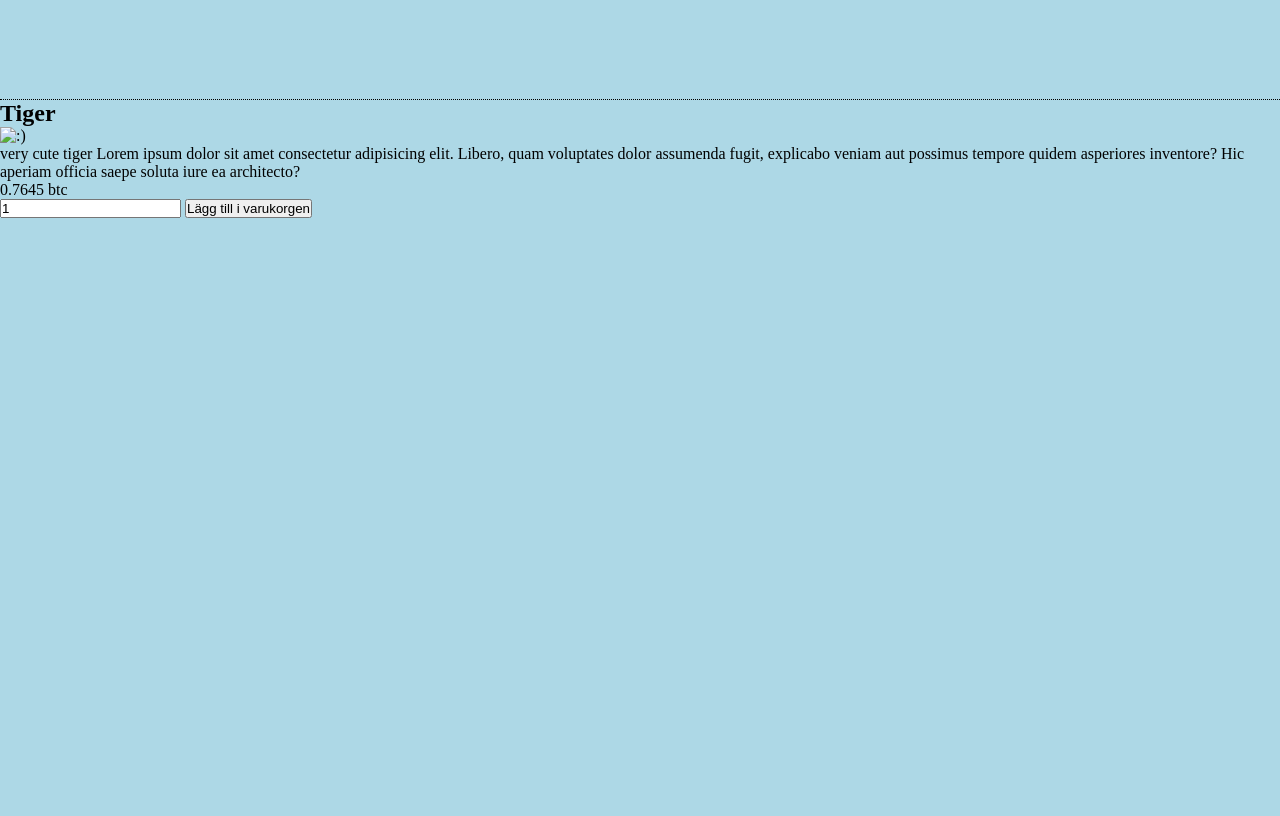
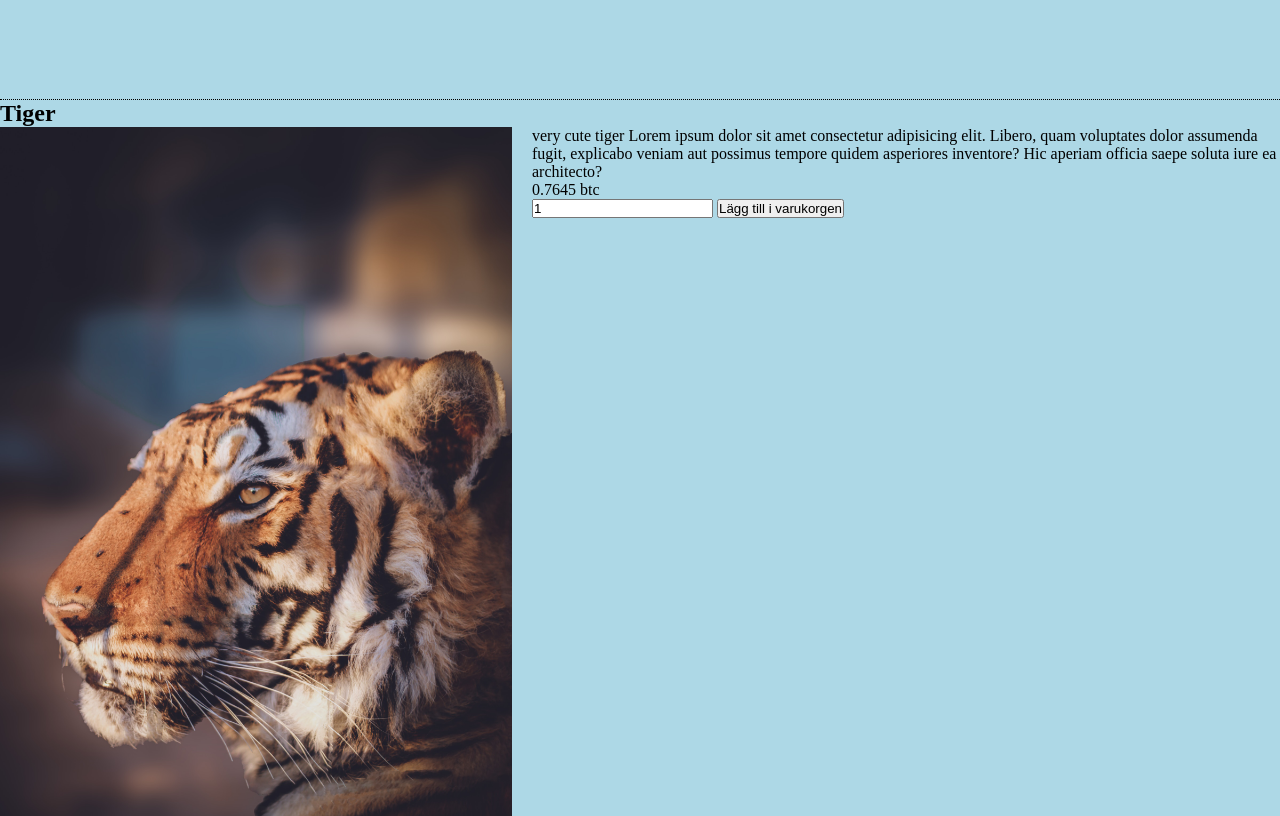
Before and after one commit to Medieinstitutet/the-webshop-team-10, a website built with Vite: page index.html in a window 1280 px wide. Shown: the part 780-1596 px from the top of the page. Built offline with nearby package versions, Linux system fonts and the light colour scheme.

Commit message:
:art: Added initial styling for product page

```diff
--- a/index.html
+++ b/index.html
@@ -4,7 +4,7 @@
     <meta charset="UTF-8" />
     <link rel="icon" type="image/svg+xml" href="/vite.svg" />
     <meta name="viewport" content="width=device-width, initial-scale=1.0" />
-    <title>Sell it or buy it?</title>
+    <title>Apex Heaven</title>
   </head>
   <body>
     <header class="header">
@@ -92,23 +92,33 @@
     <section class="main-container" id="productPage">
       <h2 class="heading__main" id="productName">Tiger</h2>
       <section class="product-container">
-        <img class="product__image" id="productImage" src="" alt=":)" />
-        <div class="product__info">
-          <p class="product__description" id="productDescription">
+        <img
+          class="product-container__image"
+          id="productImage"
+          src="src/img/tiger.jpg"
+          alt=":)"
+        />
+        <div class="product-container__info">
+          <p class="product-container__description" id="productDescription">
             very cute tiger Lorem ipsum dolor sit amet consectetur adipisicing
             elit. Libero, quam voluptates dolor assumenda fugit, explicabo
             veniam aut possimus tempore quidem asperiores inventore? Hic aperiam
             officia saepe soluta iure ea architecto?
           </p>
-          <span class="product__price" id="productPrice">0.7645 btc</span>
-          <form id="addProductForm" class="product__add-form">
+          <span class="product-container__price" id="productPrice"
+            >0.7645 btc</span
+          >
+          <form id="addProductForm" class="product-container__add-form">
             <input
               type="number"
               id="productFormQuantity"
-              class="product__form-input"
+              class="product-container__form-input"
               value="1"
             />
-            <button id="productFormButton" class="product__form-button">
+            <button
+              id="productFormButton"
+              class="product-container__form-button"
+            >
               Lägg till i varukorgen
             </button>
           </form>
--- a/src/scss/style.scss
+++ b/src/scss/style.scss
@@ -48,3 +48,11 @@
     width: 150px;
   }
 }
+.product-container {
+  display: flex;
+  width: 100%;
+  gap: 20px;
+  &__image {
+    max-width: 40vw;
+  }
+}
```
